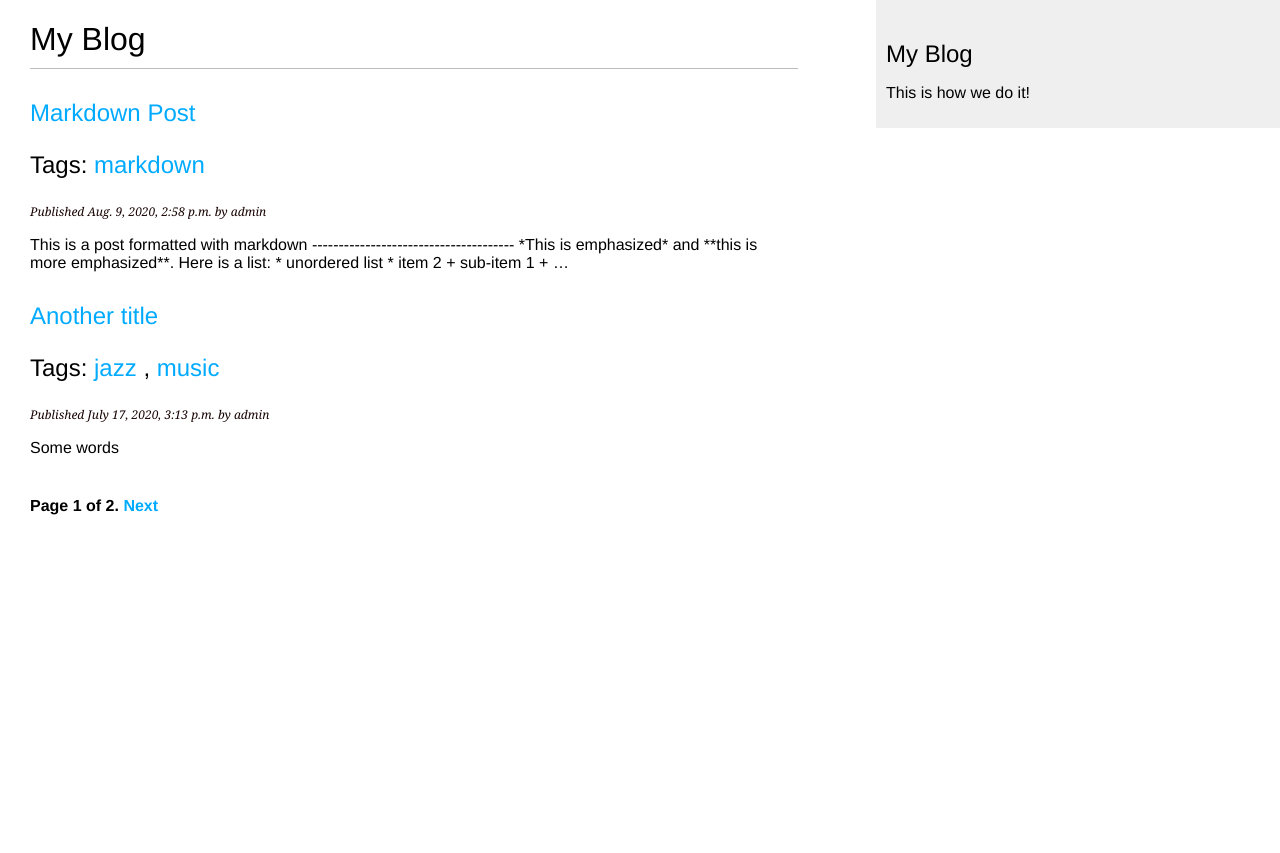
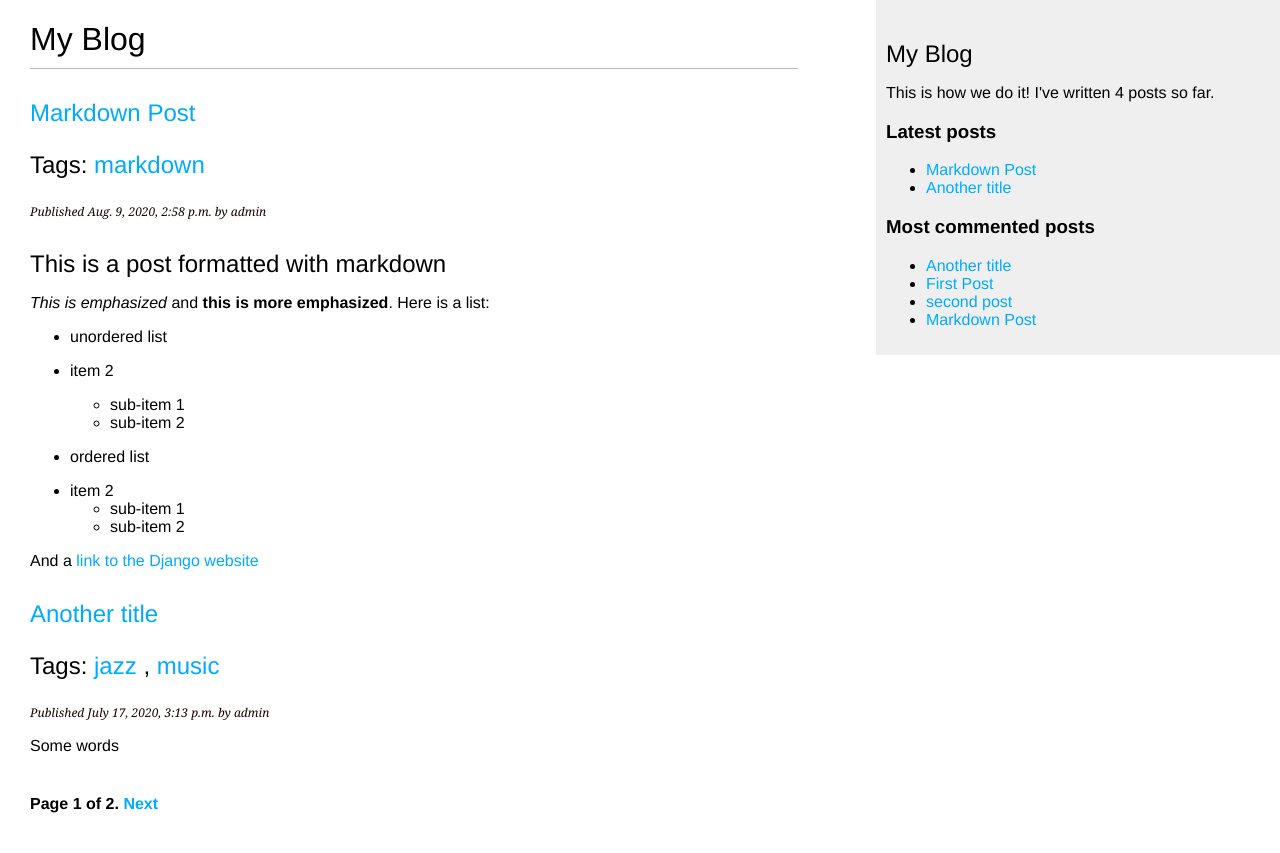
Before and after one commit to Alexa201228/djangoBooksite, a Django app: page /blog/ in a window 1280 px wide. Before the commit the page ends 515 px from the top, so only its background shows below. Run offline with Django 3.2, Linux system fonts and the light colour scheme; data comes from the database, SQL or seed files in the repository; both versions use the stored data as it was after the commit; parts of the project's set-up code (start-up, migrations or seed data) failed here and were passed over.

Commit message:
adding a custom template filter and custom template tags

```diff
--- a/blog/templates/blog/base.html
+++ b/blog/templates/blog/base.html
@@ -1,3 +1,4 @@
+{% load blog_tags %}
 {% load static %}
 <!DOCTYPE html>
 <html>
@@ -12,7 +13,20 @@
         </div>
         <div id="sidebar">
             <h2>My Blog</h2>
-            <p>This is how we do it!</p>
+            <p>This is how we do it! I've written {% total_posts %} posts so far.</p>
+            <h3>Latest posts</h3>
+            {% show_latest_posts 2%}
+            <h3>Most commented posts</h3>
+            {% get_most_commented_posts as most_commented_posts %}
+            <ul>
+                {% for post in most_commented_posts %}
+                <li>
+                    <a href="{{ post.get_absolute_url }}">
+                        {{ post.title }}
+                    </a>
+                </li>
+                {% endfor %}
+            </ul>
         </div>
     </body>
 </html>
--- a/blog/templates/blog/post/detail.html
+++ b/blog/templates/blog/post/detail.html
@@ -1,11 +1,12 @@
 {% extends "blog/base.html" %}
+{% load blog_tags %}
 {% block title %}{{ post.title }}{% endblock %}
 {% block content %}
 <h1>{{ post.title }}</h1>
 <p class="date">
     Published {{ post.publish }} by {{ post.author }}
 </p>
-{{ post.body|linebreaks }}
+{{ post.body|markdown }}
 <p>
     <a href="{% url 'blog:post_share' post.id %}">
         Share this post
--- /dev/null
+++ b/blog/templates/blog/post/latest_posts.html
@@ -0,0 +1,9 @@
+<ul>
+    {% for post in latest_posts %}
+    <li>
+        <a href="{{ post.get_absolute_url }}">
+            {{ post.title }}
+        </a>
+    </li>
+    {% endfor %}
+</ul>
--- a/blog/templates/blog/post/list.html
+++ b/blog/templates/blog/post/list.html
@@ -1,4 +1,5 @@
 {% extends "blog/base.html" %}
+{% load blog_tags %}
 {% block title %}My Blog{% endblock %}
 {% block content %}
 <h1>My Blog</h1>
@@ -25,7 +26,7 @@
 <p class="date">
     Published {{ post.publish }} by {{ post.author }}
 </p>
-{{ post.body|truncatewords:30|linebreaks}}
+{{ post.body|markdown }}
 {% endfor %}
 {% include 'paginator.html' with page=posts %}
 {% endblock %}
--- /dev/null
+++ b/blog/templatetags/blog_tags.py
@@ -0,0 +1,24 @@
+from django import template
+from ..models import Post
+from django.db.models import Count
+from django.utils.safestring import mark_safe
+import markdown
+
+register = template.Library()
+
+@register.simple_tag
+def total_posts():
+    return Post.published.count()
+
+@register.inclusion_tag('blog/post/latest_posts.html')
+def show_latest_posts(count=2):
+    latest_posts = Post.published.order_by('-publish')[:count]
+    return {'latest_posts': latest_posts}
+
+@register.simple_tag
+def get_most_commented_posts(count=5):
+    return Post.published.annotate(total_comments=Count('comments')).order_by('-total_comments')[:count]
+
+@register.filter(name='markdown')
+def markdown_format(text):
+    return mark_safe(markdown.markdown(text))
```
Also changed, not shown: blog/templatetags/__init__.py (added), db.sqlite3.
